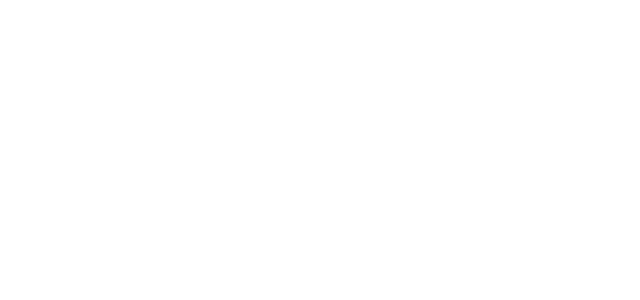
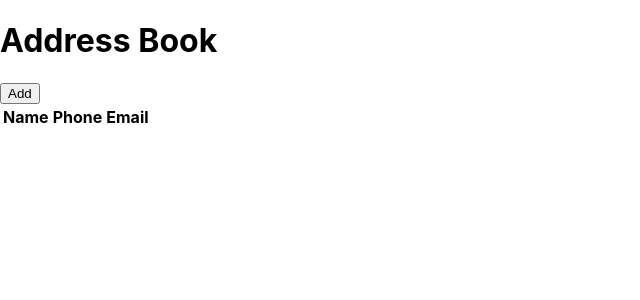
Before and after one commit to amit-bansil/address-book, a Next.js app: page / in a window 1280 px wide. Shown: the top 300 px of the page, without its empty margins (0-640 px from the left). Built offline with nearby package versions, Linux system fonts and the light colour scheme.

Commit message:
stub basic app

```diff
--- a/pages/index.tsx
+++ b/pages/index.tsx
@@ -1,13 +1,85 @@
 import Head from "next/head";
+import { useState } from "react";
+import { AddressBook } from "../src/types";
+import cloneDeep from "lodash/cloneDeep";
 
 export default function Home() {
+  const [addressBook, setAddressBook] = useState(new AddressBook());
   return (
     <div>
       <Head>
-        <title>Create Next App</title>
-        <meta name="description" content="Generated by create next app" />
+        <title>Address Book</title>
+        <meta
+          name="description"
+          content="Simple tool for storing information about contacts."
+        />
         <link rel="icon" href="/favicon.ico" />
       </Head>
+      <header>
+        <h1>Address Book</h1>
+        <button
+          onClick={() =>
+            setAddressBook((addressBook) => {
+              addressBook = cloneDeep(addressBook);
+              addressBook.addContact();
+              console.log(addressBook.selectedPerson);
+              return addressBook;
+            })
+          }
+        >
+          Add
+        </button>
+      </header>
+      <div>
+        <table>
+          <thead>
+            <tr>
+              <th>Name</th>
+              <th>Phone</th>
+              <th>Email</th>
+            </tr>
+          </thead>
+          <tbody>
+            {addressBook.people.map((person, index) => {
+              return (
+                <tr
+                  key={index}
+                  onClick={() => {
+                    setAddressBook((addressBook) => {
+                      addressBook = cloneDeep(addressBook);
+                      addressBook.selectedPerson = addressBook.people[index];
+                      return addressBook;
+                    });
+                  }}
+                >
+                  <td>{person.name}</td>
+                  <td>{person.phone}</td>
+                  <td>{person.email}</td>
+                </tr>
+              );
+            })}
+          </tbody>
+        </table>
+        {addressBook.selectedPerson && (
+          <div>
+            <label>
+              Name
+              <input
+                name="name"
+                type="text"
+                value={addressBook.selectedPerson.name}
+                onChange={(event) => {
+                  setAddressBook((addressBook) => {
+                    addressBook = cloneDeep(addressBook);
+                    addressBook.selectedPerson!.name = event.target.value;
+                    return addressBook;
+                  });
+                }}
+              />
+            </label>
+          </div>
+        )}
+      </div>
     </div>
   );
 }
--- a/src/types.ts
+++ b/src/types.ts
@@ -4,6 +4,10 @@
   constructor() {
     this.people = [];
     this.selectedPerson = undefined;
+  }
+  addContact() {
+    this.people.push(new Person());
+    this.selectedPerson = this.people[this.people.length - 1];
   }
 }
 export class Person {
```
